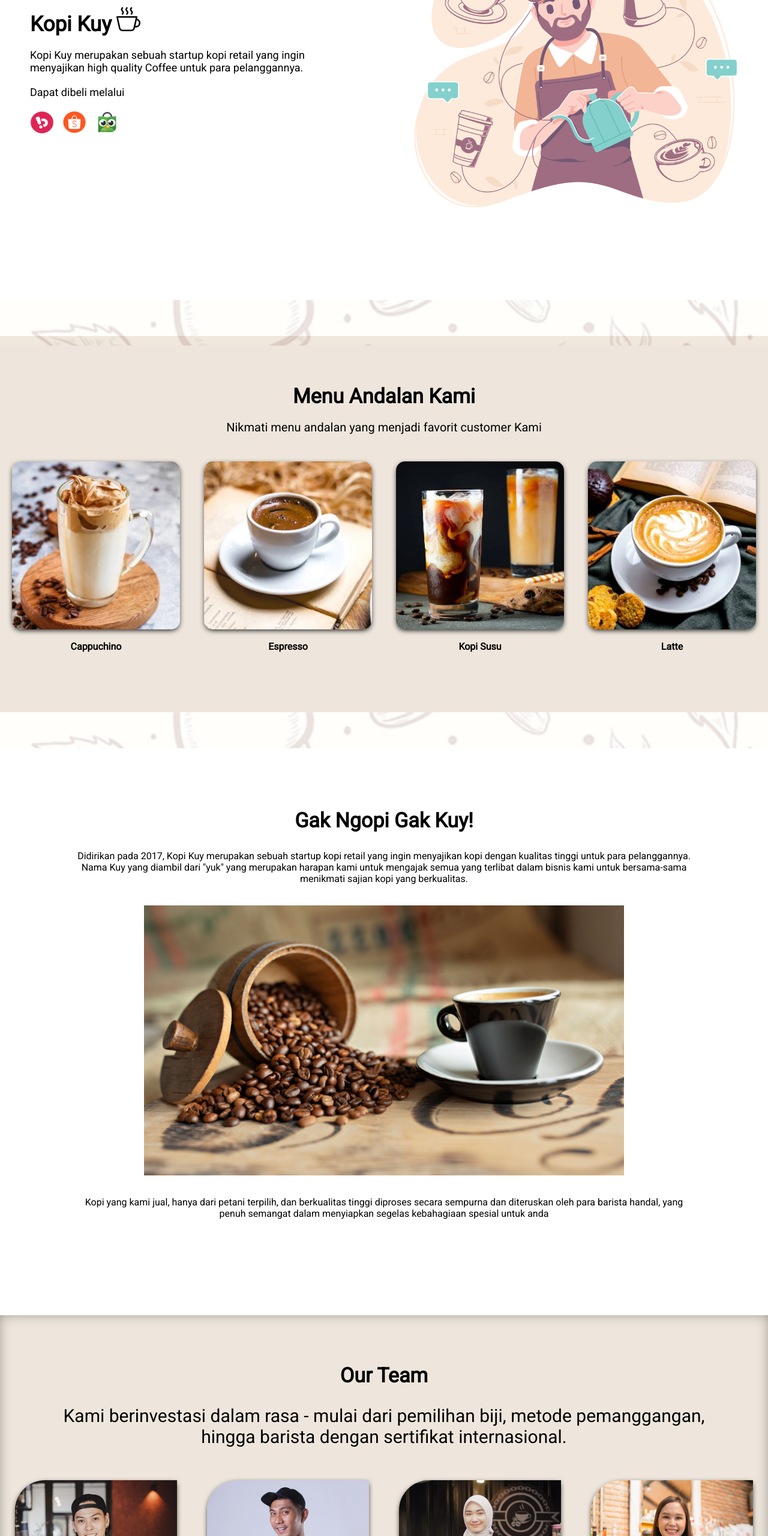
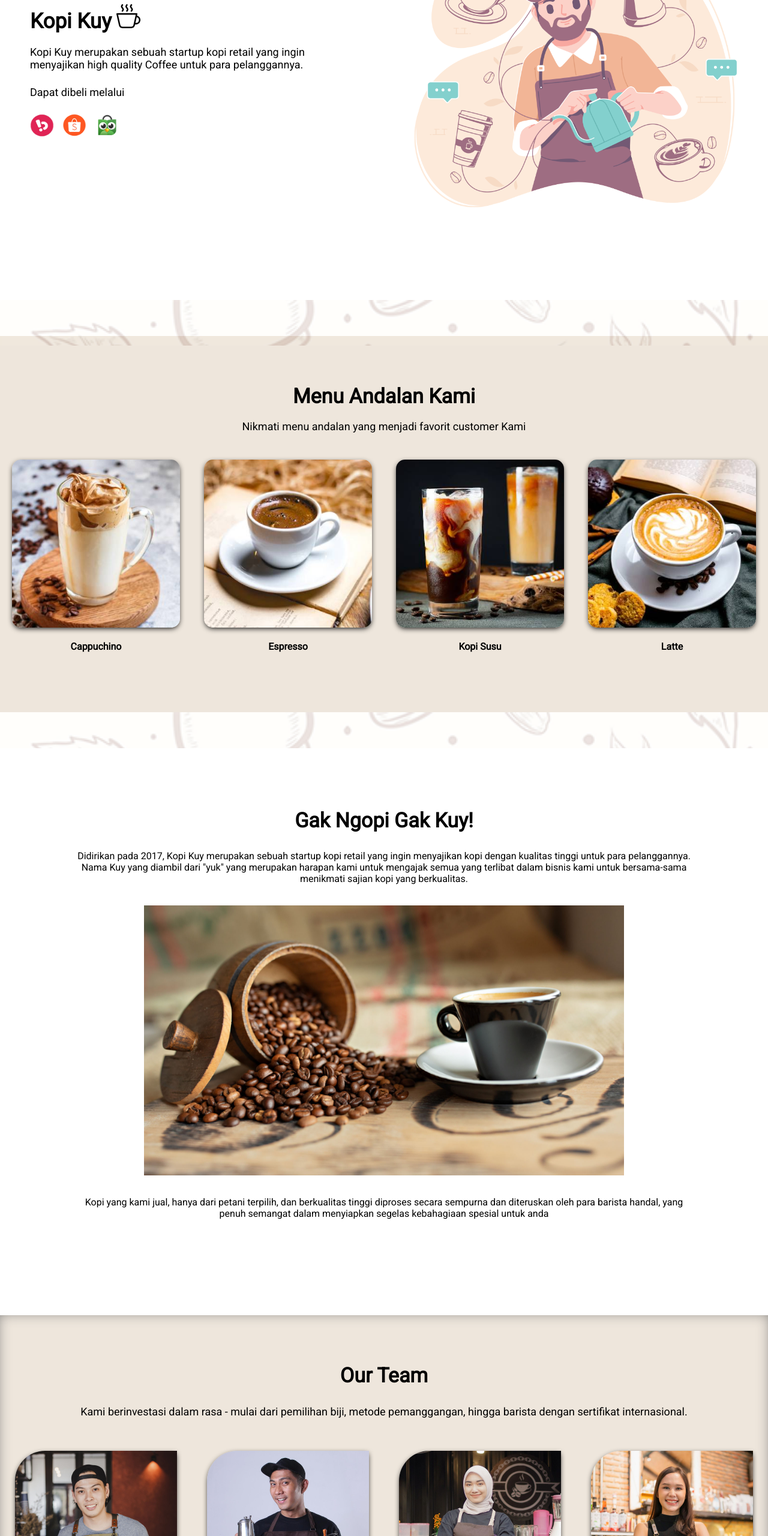
Before and after one commit to henryrustandi/kopi-kuy, a plain HTML site: page index.html in a window 1280 px wide. Shown: the part 240-2800 px from the top of the page at 60% size. Drawn offline with Linux system fonts and the light colour scheme.

Commit message:
Add files via upload

```diff
--- a/css/style.css
+++ b/css/style.css
@@ -238,7 +238,7 @@ header h1 {
 header p {
    /* font-size digunakan untuk mengatur ukuran huruf */
    font-size: 18px;
-   margin-bottom: 20px;
+   margin-bottom: 25px;
 }
 
 div.olshop img {
@@ -301,7 +301,7 @@ aturan ini tidak berlaku untuk elemen <p> yang ada di dalam <div class="produk">
 */
 
 section.best-seller>p {
-   font-size: 20px;
+   font-size: 18px;
    margin-bottom: 25px;
    width: 100%;
 }
@@ -342,7 +342,7 @@ div.produk img:hover {
 }
 
 div.produk p {
-   margin-top: 15px;
+   margin-top: 18px;
    font-weight: bold;
 }
 
@@ -404,7 +404,7 @@ section.our-team h2 {
 
 section.our-team>p {
    margin-bottom: 30px;
-   font-size: 30px;
+   font-size: 18px;
    width: 800px;
    max-width: 90%;
    margin-left: auto;
```
